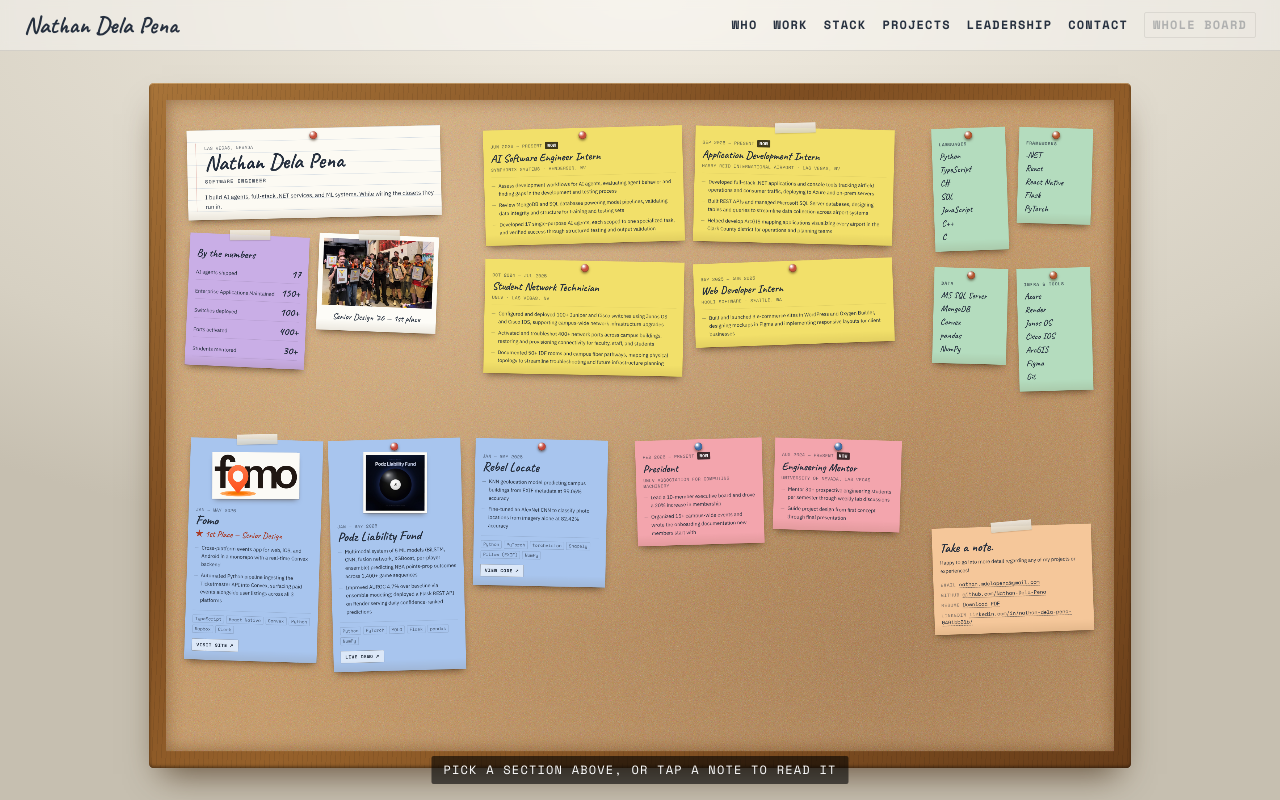
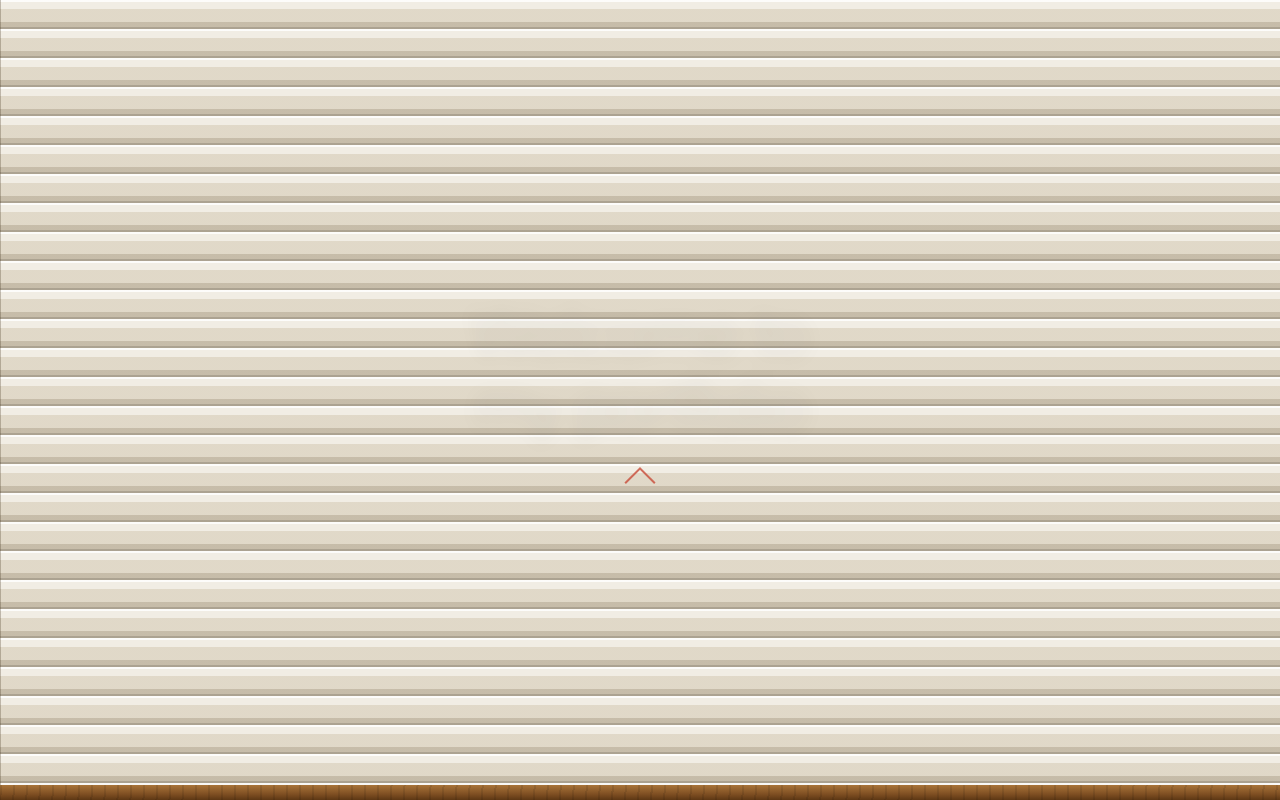
Before and after one commit to Nathan-Dela-Pena/portfolio, a React (Vite) app: page / in a window 1280 px wide. Built offline with nearby package versions, Linux system fonts and the light colour scheme.

Commit message:
feat: added shutters and fixed glitch

```diff
--- a/index.html
+++ b/index.html
@@ -22,7 +22,7 @@
     <link rel="preconnect" href="https://fonts.googleapis.com" />
     <link rel="preconnect" href="https://fonts.gstatic.com" crossorigin />
     <link
-      href="https://fonts.googleapis.com/css2?family=Caveat:wght@500;600;700&family=IBM+Plex+Sans:wght@400;500;600&family=Space+Mono:wght@400;700&display=swap"
+      href="https://fonts.googleapis.com/css2?family=Caveat:wght@500;600;700&family=IBM+Plex+Sans:wght@200;300;400;500;600&family=Space+Mono:wght@400;700&display=swap"
       rel="stylesheet"
     />
   </head>
--- a/src/App.jsx
+++ b/src/App.jsx
@@ -3,6 +3,7 @@ import { useCallback, useEffect, useRef, useState } from "react";
 import Header from "./components/Header.jsx";
 import Board from "./components/Board.jsx";
 import LiftedNote from "./components/LiftedNote.jsx";
+import Shutter from "./components/Shutter.jsx";
 
 import useCamera from "./hooks/useCamera.js";
 import useLiftedNote from "./hooks/useLiftedNote.js";
@@ -19,6 +20,8 @@ export default function App() {
   const viewportRef = useRef(null);
   const [view, setView] = useState("overview");
   const [touched, setTouched] = useState(false);
+  /* The board starts behind the blind; nothing else listens until it's up. */
+  const [covered, setCovered] = useState(true);
 
   const camera = useCamera(viewportRef, TARGETS[view] || TARGETS.overview);
   const { openId, closing, lift, putBack } = useLiftedNote();
@@ -42,13 +45,13 @@ export default function App() {
 
   useEffect(() => {
     const onKey = (event) => {
-      if (event.key !== "Escape") return;
+      if (event.key !== "Escape" || covered) return;
       if (openId) putBack();
       else setView("overview");
     };
     window.addEventListener("keydown", onKey);
     return () => window.removeEventListener("keydown", onKey);
-  }, [openId, putBack]);
+  }, [openId, putBack, covered]);
 
   const lifted = openId ? noteById(openId) : null;
 
@@ -59,7 +62,7 @@ export default function App() {
       <div ref={viewportRef} className="relative flex-1 overflow-hidden">
         <Board camera={camera} onLift={handleLift} />
 
-        {!touched && (
+        {!touched && !covered && (
           <p className="pointer-events-none absolute bottom-4 left-1/2 -translate-x-1/2 rounded-sm bg-black/60 px-3 py-1.5 text-center font-mono text-xs uppercase tracking-widest text-white">
             Pick a section above, or tap a note to read it
           </p>
@@ -67,6 +70,8 @@ export default function App() {
       </div>
 
       {lifted && <LiftedNote note={lifted} closing={closing} onClose={putBack} />}
+
+      <Shutter onOpen={() => setCovered(false)} />
     </div>
   );
 }
--- a/src/components/LiftedNote.jsx
+++ b/src/components/LiftedNote.jsx
@@ -96,8 +96,10 @@ export default function LiftedNote({ note, closing, onClose }) {
         className={`lift-box relative w-full max-w-xl ${closing ? "lift-box-out" : ""}`}
       >
         <article className={`note note-flat ${shellClass(note, true)}`} style={{ "--rot": "0deg" }}>
+          {/* One fastener per note, same rule as on the board: tape wins, and
+              a photo is held by neither. */}
           {note.tape && <Tape />}
-          {note.kind !== "photo" && <Pin tone={note.stock} />}
+          {!note.tape && note.kind !== "photo" && <Pin tone={note.stock} />}
           <Body data={note.data} />
         </article>
       </div>
--- /dev/null
+++ b/src/components/Shutter.jsx
@@ -0,0 +1,118 @@
+import { useCallback, useEffect, useRef, useState } from "react";
+
+/**
+ * The window blind the board hangs behind. It raises the way a real venetian
+ * blind does — the bottom rail travels up and the slats above stay put — so
+ * the board is uncovered from the bottom edge first.
+ *
+ * Progress is one number, 0 (down) to 1 (raised), driven by a drag, a swipe,
+ * a wheel, or a key. Below the release threshold it falls back down.
+ */
+
+/* A drag has to cover this share of the viewport height to raise the blind. */
+const THRESHOLD = 0.26;
+/* Full travel for a drag: a short pull raises it, a full-height one isn't
+   needed. Divides the drag distance to give progress. */
+const PULL = 0.45;
+
+export default function Shutter({ onOpen }) {
+  const [progress, setProgress] = useState(0);
+  const [raised, setRaised] = useState(false);
+  const [gone, setGone] = useState(false);
+  const [dragging, setDragging] = useState(false);
+  const dragStart = useRef(null);
+  const dragged = useRef(false);
+
+  const raise = useCallback(() => {
+    setRaised(true);
+    setProgress(1);
+    onOpen?.();
+  }, [onOpen]);
+
+  /* Kept mounted through the raise so the transition can play, then removed
+     so it never sits over the board catching events. */
+  useEffect(() => {
+    if (!raised) return undefined;
+    const timer = setTimeout(() => setGone(true), 1100);
+    return () => clearTimeout(timer);
+  }, [raised]);
+
+  useEffect(() => {
+    if (raised) return undefined;
+    const onWheel = (event) => {
+      if (event.deltaY > 4) raise();
+    };
+    window.addEventListener("wheel", onWheel, { passive: true });
+    return () => window.removeEventListener("wheel", onWheel);
+  }, [raised, raise]);
+
+  /* Listened for on the window rather than the blind itself, so a keyboard
+     visitor doesn't have to tab into it first. */
+  useEffect(() => {
+    if (raised) return undefined;
+    const onKey = (event) => {
+      if (["ArrowUp", "Enter", " ", "Escape", "PageUp"].includes(event.key)) {
+        event.preventDefault();
+        raise();
+      }
+    };
+    window.addEventListener("keydown", onKey);
+    return () => window.removeEventListener("keydown", onKey);
+  }, [raised, raise]);
+
+  const onPointerDown = (event) => {
+    if (raised) return;
+    dragStart.current = event.clientY;
+    setDragging(true);
+    event.currentTarget.setPointerCapture(event.pointerId);
+  };
+
+  const onPointerMove = (event) => {
+    if (dragStart.current === null) return;
+    const pulled = (dragStart.current - event.clientY) / (window.innerHeight * PULL);
+    setProgress(Math.min(Math.max(pulled, 0), 1));
+  };
+
+  const onPointerUp = (event) => {
+    if (dragStart.current === null) return;
+    const pulled = (dragStart.current - event.clientY) / (window.innerHeight * PULL);
+    dragStart.current = null;
+    setDragging(false);
+    dragged.current = Math.abs(pulled) > 0.02;
+    if (pulled >= THRESHOLD) raise();
+    else setProgress(0);
+  };
+
+  /* A tap raises it too, but a drag that fell short must not — the pointer
+     sequence ends in a click either way. */
+  const onClick = () => {
+    if (dragged.current) dragged.current = false;
+    else raise();
+  };
+
+  if (gone) return null;
+
+  return (
+    <div
+      role="button"
+      tabIndex={0}
+      aria-label="Raise the blind to see the board"
+      className={`shutter ${raised ? "shutter-up" : ""} ${dragging ? "shutter-dragging" : ""}`}
+      style={{ "--p": progress }}
+      onPointerDown={onPointerDown}
+      onPointerMove={onPointerMove}
+      onPointerUp={onPointerUp}
+      onPointerCancel={onPointerUp}
+      onClick={raised ? undefined : onClick}
+    >
+      <div className="shutter-slats">
+        <div className="shutter-greeting">
+          <p className="shutter-line">Welcome to my portfolio</p>
+          <p className="shutter-line shutter-line-b">Please swipe up to view</p>
+          <span aria-hidden="true" className="shutter-chevron" />
+        </div>
+        <div className="shutter-rail" />
+      </div>
+    </div>
+  );
+}
--- a/src/components/bodies/ContactBody.jsx
+++ b/src/components/bodies/ContactBody.jsx
@@ -1,9 +1,9 @@
 import { PROFILE } from "../../data/profile.js";
 
 const CHANNELS = [
+  ["Resume", "View PDF", PROFILE.resume],
   ["Email", PROFILE.email, `mailto:${PROFILE.email}`],
   ["GitHub", PROFILE.github, `https://${PROFILE.github}`],
-  ["Resume", "Download PDF", PROFILE.resume],
   ["LinkedIn", PROFILE.linkedin, `https://${PROFILE.linkedin}`],
 ];
 
--- a/src/index.css
+++ b/src/index.css
@@ -8,5 +8,6 @@
 @import "./styles/board.css";
 @import "./styles/paper.css";
 @import "./styles/motion.css";
+@import "./styles/shutter.css";
 
 @import "tailwindcss/utilities";
--- a/src/styles/paper.css
+++ b/src/styles/paper.css
@@ -56,12 +56,14 @@
   width: 22px;
   height: 22px;
   border-radius: 50%;
+  /* Drawn to the favicon's proportions: a flat disc with one soft highlight
+     dot set 35% of the radius up and to the left, at 75% white. The favicon
+     has no rim shading, so neither does this — only the cast shadow, which
+     the board needs to read the pin as sitting above the paper. */
   background:
-    radial-gradient(circle at 34% 28%, #fff 0 9%, rgba(255, 255, 255, 0.55) 20%, transparent 44%),
-    radial-gradient(circle at 50% 50%, var(--pin, #c8503c) 0 54%, rgba(0, 0, 0, 0.5) 100%);
-  box-shadow:
-    0 4px 6px rgba(50, 28, 8, 0.55),
-    inset 0 -1px 2px rgba(0, 0, 0, 0.4);
+    radial-gradient(circle at 32.5% 32.5%, rgba(255, 255, 255, 0.75) 0 13%, rgba(255, 255, 255, 0) 17%),
+    var(--pin, #c8503c);
+  box-shadow: 0 3px 5px rgba(50, 28, 8, 0.5);
 }
 .tape {
   position: absolute;
--- /dev/null
+++ b/src/styles/shutter.css
@@ -0,0 +1,175 @@
+/* The blind over the window the board hangs in.
+ *
+ * It raises like the real thing: the head stays put, the bottom rail travels
+ * up, and the board is revealed from the bottom edge. Everything reads off
+ * one custom property, --p, set from React: 0 is fully down, 1 is raised.
+ */
+.shutter {
+  position: fixed;
+  inset: 0;
+  z-index: 60;
+  overflow: hidden;
+  cursor: grab;
+  touch-action: none;
+  user-select: none;
+  background: transparent;
+}
+.shutter-dragging {
+  cursor: grabbing;
+}
+.shutter:focus-visible {
+  outline: none;
+}
+.shutter:focus-visible .shutter-rail {
+  box-shadow:
+    inset 0 0 0 2px #f2e06a,
+    0 12px 26px -10px rgba(40, 25, 8, 0.7);
+}
+
+/* Slat stock: warm painted aluminium, lit from the top of each blade and
+   shadowed under its lower edge. The two faint verticals are the lift cords. */
+.shutter-slats {
+  position: absolute;
+  inset: 0 0 auto 0;
+  height: calc((1 - var(--p)) * 100%);
+  background-color: #e7e0d1;
+  background-image:
+    linear-gradient(90deg, rgba(70, 55, 32, 0.16) 0 1.5px, transparent 1.5px),
+    linear-gradient(90deg, rgba(70, 55, 32, 0.16) 0 1.5px, transparent 1.5px),
+    repeating-linear-gradient(
+      180deg,
+      rgba(255, 255, 255, 0.9) 0 2px,
+      rgba(255, 255, 255, 0.42) 2px 9px,
+      rgba(120, 98, 62, 0.06) 9px 22px,
+      rgba(96, 76, 44, 0.24) 22px 27px,
+      rgba(58, 44, 22, 0.34) 27px 29px
+    );
+  background-position:
+    22% 0,
+    78% 0,
+    0 0;
+  background-repeat: repeat-y, repeat-y, repeat;
+  box-shadow:
+    0 18px 34px -14px rgba(40, 25, 8, 0.55),
+    inset 0 -1px 0 rgba(255, 255, 255, 0.5);
+  transition: height 0.95s cubic-bezier(0.22, 0.61, 0.36, 1);
+}
+.shutter-dragging .shutter-slats {
+  transition: none;
+}
+
+/* The weighted bottom rail, in the same walnut as the board's frame. */
+.shutter-rail {
+  position: absolute;
+  inset: auto 0 0 0;
+  height: 15px;
+  background:
+    repeating-linear-gradient(93deg, rgba(0, 0, 0, 0.09) 0 2px, transparent 2px 13px),
+    linear-gradient(180deg, #a87439, #7e4e22 62%, #5d3714);
+  box-shadow: 0 8px 18px -6px rgba(40, 25, 8, 0.65);
+}
+
+/* Held at viewport height so the greeting stays optically still and the
+   rising rail wipes it away, rather than dragging it up the screen. */
+.shutter-greeting {
+  position: absolute;
+  inset: 0 0 auto 0;
+  height: 100vh;
+  display: grid;
+  place-content: center;
+  justify-items: center;
+  gap: 26px;
+  padding: 0 24px;
+  text-align: center;
+  opacity: clamp(0, calc(1 - var(--p) * 1.7), 1);
+}
+
+/* Two lines, one at a time, crossfading through a blur — six seconds each
+   way. Stacked in the same grid cell so neither reserves the other's space. */
+.shutter-line {
+  grid-area: 1 / 1;
+  margin: 0;
+  max-width: 15ch;
+  font-family: "IBM Plex Sans", ui-sans-serif, system-ui, sans-serif;
+  font-weight: 200;
+  font-size: clamp(2rem, 7vw, 4.25rem);
+  line-height: 1.08;
+  letter-spacing: -0.025em;
+  text-wrap: balance;
+  color: #2a3341;
+  opacity: 0;
+  animation: shutter-greet 12s cubic-bezier(0.4, 0, 0.2, 1) infinite;
+}
+.shutter-line-b {
+  animation-delay: 6s;
+}
+
+@keyframes shutter-greet {
+  0% {
+    opacity: 0;
+    filter: blur(12px);
+    transform: translateY(10px);
+  }
+  8%,
+  40% {
+    opacity: 1;
+    filter: blur(0);
+    transform: translateY(0);
+  }
+  50%,
+  100% {
+    opacity: 0;
+    filter: blur(12px);
+    transform: translateY(-10px);
+  }
+}
+
+/* One chevron in the pin colour, nudging upward. The only instruction the
+   screen needs beyond the sentence itself. */
+.shutter-chevron {
+  grid-area: 2 / 1;
+  width: 22px;
+  height: 22px;
+  border-top: 2px solid #c8503c;
+  border-right: 2px solid #c8503c;
+  transform: rotate(-45deg);
+  animation: shutter-nudge 2.4s ease-in-out infinite;
+}
+
+@keyframes shutter-nudge {
+  0%,
+  100% {
+    transform: rotate(-45deg) translate(0, 0);
+    opacity: 0.55;
+  }
+  50% {
+    transform: rotate(-45deg) translate(4px, -4px);
+    opacity: 1;
+  }
+}
+
+@media (prefers-reduced-motion: reduce) {
+  .shutter-slats {
+    transition: height 0.2s linear;
+  }
+  .shutter-line {
+    animation-timing-function: linear;
+  }
+  .shutter-chevron {
+    animation: none;
+    opacity: 0.8;
+  }
+  @keyframes shutter-greet {
+    0% {
+      opacity: 0;
+    }
+    8%,
+    40% {
+      opacity: 1;
+    }
+    50%,
+    100% {
+      opacity: 0;
+    }
+  }
+}
```
